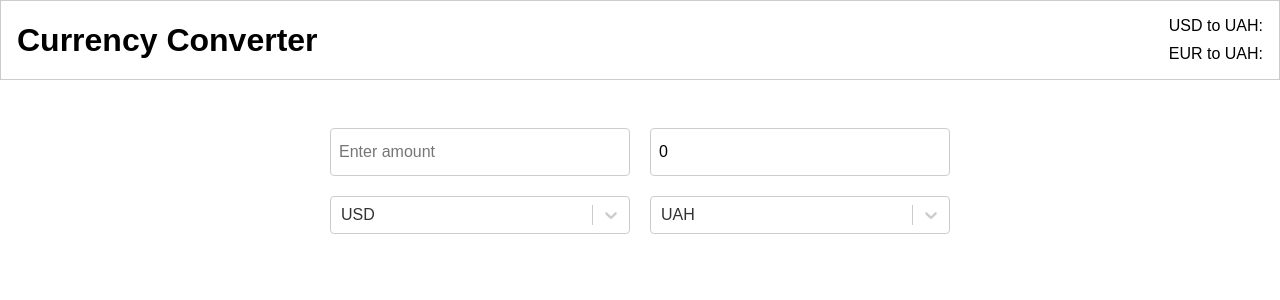
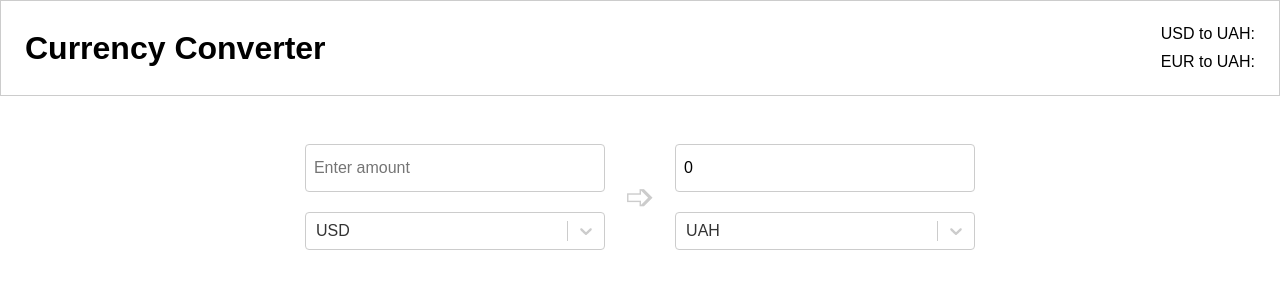
Before and after one commit to bakmaiev/tt-currency-converter, a React (Create React App) app: page / in a window 1280 px wide. Shown: the top 300 px of the page. Built offline with nearby package versions, Linux system fonts and the light colour scheme; no server answers.

Commit message:
Add new changes

```diff
--- a/src/components/Converter/Converter.jsx
+++ b/src/components/Converter/Converter.jsx
@@ -4,6 +4,7 @@ import { NumericFormat } from "react-number-format";
 import { options } from "../../helpers/constants";
 import { fetchData } from "../../api/fetchCurrencies";
 import {
+  StyledEqualWrapper,
   StyledInput,
   StyledLabel,
   StyledMain,
@@ -85,6 +86,7 @@ const Converter = () => {
             onChange={handleFromCurrencyChange}
           />
         </div>
+        <StyledEqualWrapper>&#10153;</StyledEqualWrapper>
         <div>
           <StyledLabel>
             <StyledInput
--- a/src/components/Converter/Converter.styled.js
+++ b/src/components/Converter/Converter.styled.js
@@ -46,3 +46,11 @@ export const StyledInput = styled(NumericFormat)`
     width: 100%;
   }
 `;
+
+export const StyledEqualWrapper = styled.div`
+  display: flex;
+  justify-content: center;
+  align-items: center;
+  font-size: 36px;
+  color: hsl(0, 0%, 80%);
+`;
--- a/src/components/Header/Header.styled.js
+++ b/src/components/Header/Header.styled.js
@@ -4,7 +4,7 @@ export const StyledHeader = styled.header`
   display: flex;
   align-items: center;
   justify-content: space-between;
-  padding: 16px;
+  padding: 24px;
   border: 1px solid hsl(0, 0%, 80%);
 `;
 
```
